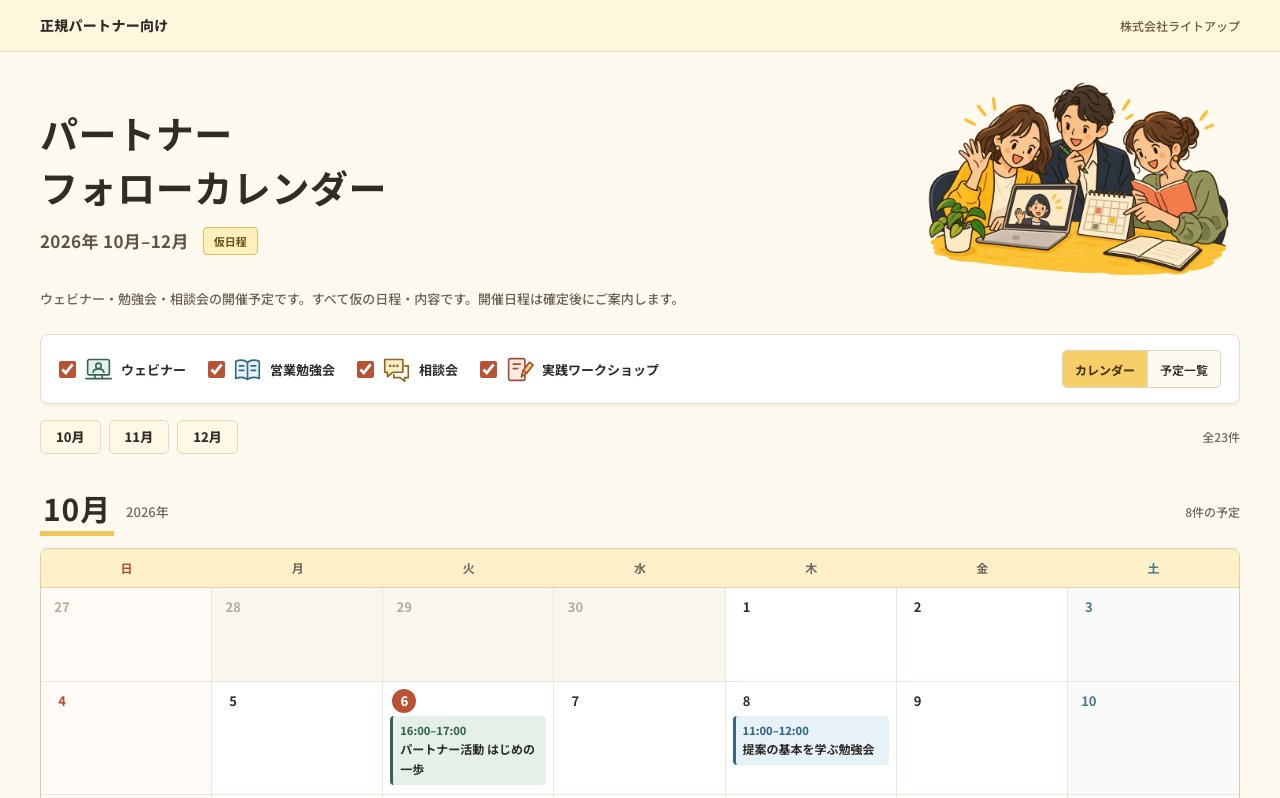
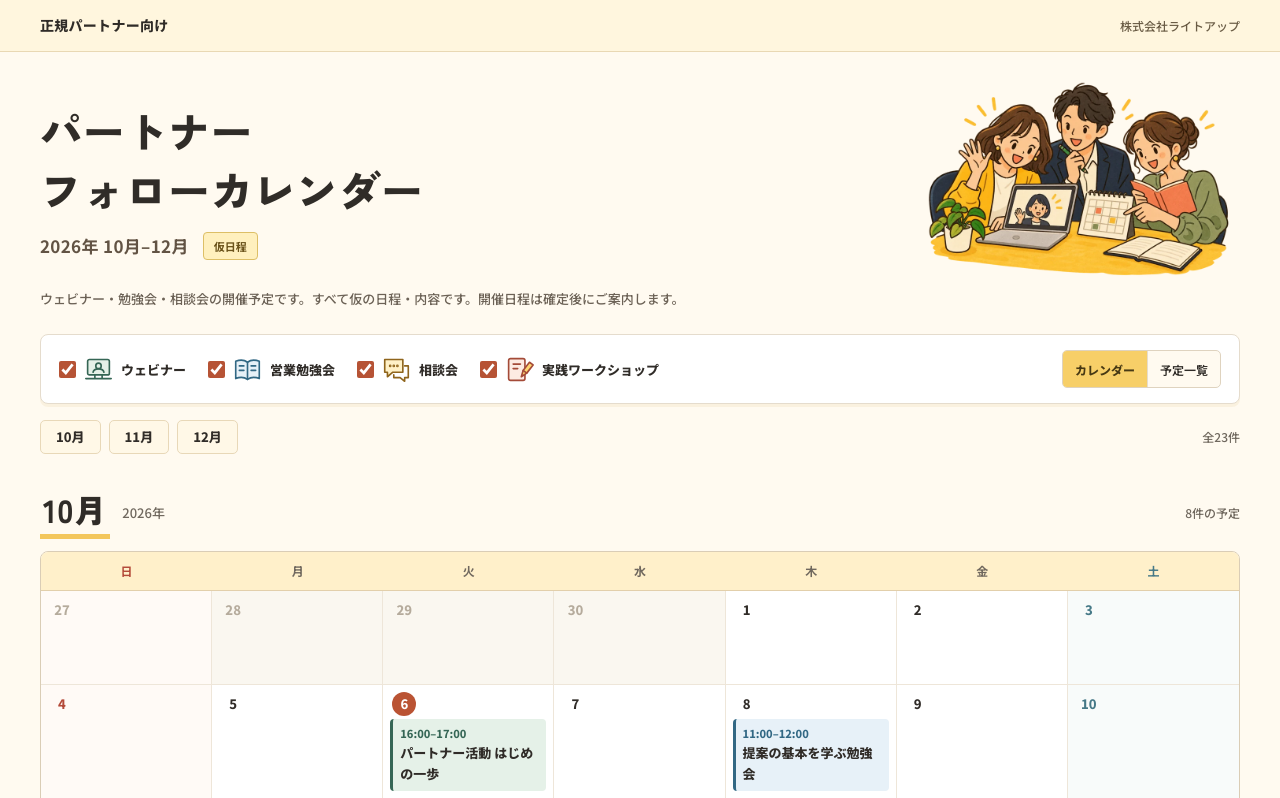
Before and after one commit to writeup-inc/partner, a plain HTML site: page aio/index.html in a window 1280 px wide. Shown: the top 798 px of the page. Drawn offline with Linux system fonts and the light colour scheme.

Commit message:
Strengthen calendar typography with Zen Kaku Gothic New Black

```diff
--- a/aio/index.html
+++ b/aio/index.html
@@ -9,8 +9,10 @@
 <meta name="description" content="契約済みの正規パートナー企業向け、2026年10月・11月・12月のフォロー予定。すべて仮の開催日程です。">
 <title>正規パートナー フォロー予定｜2026年10–12月</title>
 <link rel="preload" href="fonts/noto-sans-jp.woff2" as="font" type="font/woff2" crossorigin>
+<link rel="preload" href="fonts/zen-kaku-black.woff2" as="font" type="font/woff2" crossorigin>
 <style>
 @font-face{font-family:Partner Sans;src:url(fonts/noto-sans-jp.woff2) format("woff2");font-weight:100 900;font-style:normal;font-display:swap}
+@font-face{font-family:Partner Heading;src:url(fonts/zen-kaku-black.woff2) format("woff2");font-weight:900;font-style:normal;font-display:swap}
 :root{--ink:#252925;--muted:#71776e;--line:#dce0d8;--soft:#f5f6f2;--accent:#426248}
 *{box-sizing:border-box}
 html{scroll-behavior:smooth}
@@ -48,24 +50,24 @@ button:focus-visible,a:focus-visible,input:focus-visible{outline-color:#c16638}
 .masthead{background:#fff6de;border-bottom-color:#e9d8b4}.masthead .inner{padding-block:14px}.company{font-weight:800}.audience{color:#6a5c45}
 .page-heading{position:relative;align-items:center;min-height:212px;padding-top:26px;margin-bottom:4px;gap:24px}
 .heading-copy{flex:1;min-width:0}.heading-meta{display:flex;align-items:center;gap:14px;margin-top:14px}
-h1{font-family:Partner Sans,sans-serif;font-size:38px;font-weight:700;line-height:1.4;letter-spacing:.015em;margin:0}
+h1{font-family:"Partner Heading","Partner Sans",sans-serif;font-size:42px;font-weight:900;line-height:1.4;letter-spacing:.015em;margin:0}
 .date-range{font-size:17px;font-weight:700;color:#625344;letter-spacing:.02em}.draft{background:#fff0be;border-color:#ddbf66;color:#6b531b;font-weight:700;align-self:auto;font-size:11px;border-radius:4px}
 .heading-art{width:325px;height:205px;object-fit:contain;flex-shrink:0;mix-blend-mode:multiply}
 .note{font-size:13px;line-height:1.8;color:#6c6256;margin-bottom:24px;max-width:800px}
 .controls{background:#fff;border:1px solid var(--line);border-radius:8px;padding:15px 18px;gap:16px;box-shadow:0 3px 0 #efdfbd55}
-.filters{gap:12px 22px}.filter-label{font-size:13px;font-weight:700;gap:8px}.filter-label input{width:17px;height:17px}.filter-label:has(input:not(:checked)){opacity:.55}
+.filters{gap:12px 22px}.filter-label{font-size:13px;font-weight:800;gap:8px}.filter-label input{width:17px;height:17px}.filter-label:has(input:not(:checked)){opacity:.55}
 .type-icon{width:29px;height:29px;flex-shrink:0;color:var(--event-color)}.filter-label .dot{display:none}
 .view-switch{border-radius:5px;border-color:#dfd3bf;background:#fffaf0}.view-switch button{font-size:12px;padding:7px 12px;font-weight:600;min-height:36px}.view-switch button[aria-pressed=true]{background:#f7cf68;color:#473914;font-weight:800}
 .under-controls{padding-top:16px}.month-nav{gap:8px}.month-nav a{padding:5px 15px;border:1px solid #e8d8b8;border-radius:5px;background:#fff8e7;text-decoration:none;font-weight:800;font-size:13px}.month-nav a:hover{background:#ffe7a6;color:#5d4525}.filter-status{font-size:12px}
-.month-section{margin-top:33px}.month-heading{align-items:center;margin-bottom:12px;gap:12px}.month-heading h2{font-family:Partner Sans,sans-serif;font-weight:700;font-size:30px;line-height:1.4;border-bottom:5px solid #f3c65b;padding:0 3px 2px}.month-section:nth-child(2) h2{border-color:#e9a48a}.month-section:nth-child(3) h2{border-color:#9ebda4}.month-count{font-size:12px}.month-heading .year{font-size:13px}
+.month-section{margin-top:33px}.month-heading{align-items:center;margin-bottom:12px;gap:12px}.month-heading h2{font-family:"Partner Heading","Partner Sans",sans-serif;font-weight:900;font-size:32px;line-height:1.4;border-bottom:5px solid #f3c65b;padding:0 3px 2px}.month-section:nth-child(2) h2{border-color:#e9a48a}.month-section:nth-child(3) h2{border-color:#9ebda4}.month-count{font-size:12px}.month-heading .year{font-size:13px}
 .month-table{border-color:#dacdb6;border-radius:8px;overflow:hidden;background:#fff}.weekdays{background:#fff0ca;border-bottom-color:#e2cfab}.weekday{font-size:12px;font-weight:700;padding:9px}.weekday:first-child,.sun .day-number{color:#b44a39}.weekday:last-child,.sat .day-number{color:#467987}
-.day{min-height:94px;padding:7px 7px 9px;border-color:#eee6d9}.day.other{background:#faf7f0}.day.sun{background:#fffaf6}.day.sat{background:#f8fbfa}.day.other .day-number{color:#b5ab9c}.day-number{font-size:13px;font-weight:700}.today .day-number{background:#ba5333;font-weight:800}
-.event{padding:6px 7px;border-radius:4px;transition:background .15s}.event-time{font-size:11px;font-weight:800}.event-title{font-size:12px;font-weight:700;line-height:1.65}.event:hover{filter:brightness(.96)}
-.agenda{background:#fff;border:1px solid var(--line);border-radius:8px;overflow:hidden}.agenda-row{padding:15px 18px;border-bottom-color:#eee6d9}.agenda-row:last-child{border-bottom:0}.agenda-row:hover{background:#fff7e5}.agenda-date{font-weight:800}.agenda-title{font-weight:700}.agenda-type{font-size:12px}.empty{background:#fff;border-radius:8px}.page-end{color:#706354;font-size:12px}.footer{font-size:12px}
-dialog{background:#fffaf2;border-radius:10px;border-color:#d8c5a5}.dialog-content h2{font-family:Partner Sans,sans-serif;font-weight:700;font-size:25px}.dialog-tag{font-size:12px;font-weight:800}.dialog-tag .type-icon{width:30px;height:30px}.detail-meta p{font-size:13px}.description{font-size:14px}.dialog-content h3{font-size:13px;font-weight:800}.topics{font-size:13px}.close:hover{background:#f6e4c5}.agenda-mobile-time{font-weight:500}
+.day{min-height:94px;padding:7px 7px 9px;border-color:#eee6d9}.day.other{background:#faf7f0}.day.sun{background:#fffaf6}.day.sat{background:#f8fbfa}.day.other .day-number{color:#b5ab9c}.day-number{font-size:13px;font-weight:800}.today .day-number{background:#ba5333;font-weight:800}
+.event{padding:6px 7px;border-radius:4px;transition:background .15s}.event-time{font-size:11px;font-weight:800}.event-title{font-size:13px;font-weight:800;line-height:1.65}.event:hover{filter:brightness(.96)}
+.agenda{background:#fff;border:1px solid var(--line);border-radius:8px;overflow:hidden}.agenda-row{padding:15px 18px;border-bottom-color:#eee6d9}.agenda-row:last-child{border-bottom:0}.agenda-row:hover{background:#fff7e5}.agenda-date{font-weight:800}.agenda-title{font-weight:800}.agenda-type{font-size:12px}.empty{background:#fff;border-radius:8px}.page-end{color:#706354;font-size:12px}.footer{font-size:12px}
+dialog{background:#fffaf2;border-radius:10px;border-color:#d8c5a5}.dialog-content h2{font-family:"Partner Heading","Partner Sans",sans-serif;font-weight:900;font-size:25px}.dialog-tag{font-size:12px;font-weight:800}.dialog-tag .type-icon{width:30px;height:30px}.detail-meta p{font-size:13px}.description{font-size:14px}.dialog-content h3{font-size:13px;font-weight:800}.topics{font-size:13px}.close:hover{background:#f6e4c5}.agenda-mobile-time{font-weight:500}
 @media(max-width:1100px){.filters{gap:10px 16px}.controls{padding:14px}.type-icon{width:25px;height:25px}.filter-label{font-size:12px}}
-@media(max-width:950px){h1{font-size:33px}.heading-art{width:265px;height:185px}.page-heading{min-height:205px}.event-title{font-size:11px}.event-time{font-size:10px}.event{padding:5px}.controls{gap:12px}.agenda-row{padding:14px}}
-@media(max-width:600px){.page-heading{padding-top:23px;min-height:0;gap:8px;margin-bottom:13px;align-items:center}h1{font-size:clamp(20px,5.4vw,27px);line-height:1.5;max-width:210px}.heading-art{width:112px;height:112px;margin-right:-5px}.heading-meta{display:block;margin-top:9px}.date-range{font-size:13px;white-space:nowrap}.draft{display:inline-block;margin-top:6px;font-size:10px;padding:2px 7px}.note{font-size:12px;margin-bottom:18px;line-height:1.8}.controls{padding:13px 12px}.filters{display:grid;grid-template-columns:auto auto;gap:12px 10px}.filter-label{font-size:11px;gap:5px}.type-icon{width:25px;height:25px}.filter-label input{width:16px;height:16px}.view-switch{margin-top:14px}.under-controls{gap:10px}.month-nav{gap:5px}.month-nav a{font-size:11px;padding:5px 9px}.filter-status{font-size:11px}.month-heading h2{font-size:28px}.month-heading .year,.month-count{font-size:11px}.month-section{margin-top:27px}.day{min-height:68px;padding:6px 2px}.day-number{font-size:12px}.weekday{font-size:11px}.agenda-row{padding:14px 12px;grid-template-columns:67px minmax(0,1fr);gap:8px}.agenda-title{font-size:13px}.agenda-date{font-size:13px}.agenda-mobile-time{font-size:10px;gap:5px}.dialog-content h2{font-size:22px}.footer{font-size:10px}.page-end{font-size:11px}}
+@media(max-width:950px){h1{font-size:35px}.heading-art{width:265px;height:185px}.page-heading{min-height:205px}.event-title{font-size:11px}.event-time{font-size:10px}.event{padding:5px}.controls{gap:12px}.agenda-row{padding:14px}}
+@media(max-width:600px){.page-heading{padding-top:23px;min-height:0;gap:8px;margin-bottom:13px;align-items:center}h1{font-size:clamp(21px,5.6vw,28px);line-height:1.5;max-width:210px}.heading-art{width:112px;height:112px;margin-right:-5px}.heading-meta{display:block;margin-top:9px}.date-range{font-size:13px;white-space:nowrap}.draft{display:inline-block;margin-top:6px;font-size:10px;padding:2px 7px}.note{font-size:12px;margin-bottom:18px;line-height:1.8}.controls{padding:13px 12px}.filters{display:grid;grid-template-columns:auto auto;gap:12px 10px}.filter-label{font-size:11px;gap:5px}.type-icon{width:25px;height:25px}.filter-label input{width:16px;height:16px}.view-switch{margin-top:14px}.under-controls{gap:10px}.month-nav{gap:5px}.month-nav a{font-size:11px;padding:5px 9px}.filter-status{font-size:11px}.month-heading h2{font-size:28px}.month-heading .year,.month-count{font-size:11px}.month-section{margin-top:27px}.day{min-height:68px;padding:6px 2px}.day-number{font-size:12px}.weekday{font-size:11px}.agenda-row{padding:14px 12px;grid-template-columns:67px minmax(0,1fr);gap:8px}.agenda-title{font-size:13px}.agenda-date{font-size:13px}.agenda-mobile-time{font-size:10px;gap:5px}.dialog-content h2{font-size:22px}.footer{font-size:10px}.page-end{font-size:11px}}
 
 @media(prefers-reduced-motion:reduce){html{scroll-behavior:auto}}
 </style>
```
Also changed, not shown: aio/fonts/OFL-Zen-Kaku-Gothic-New.txt (added), aio/fonts/zen-kaku-black.woff2 (added).
